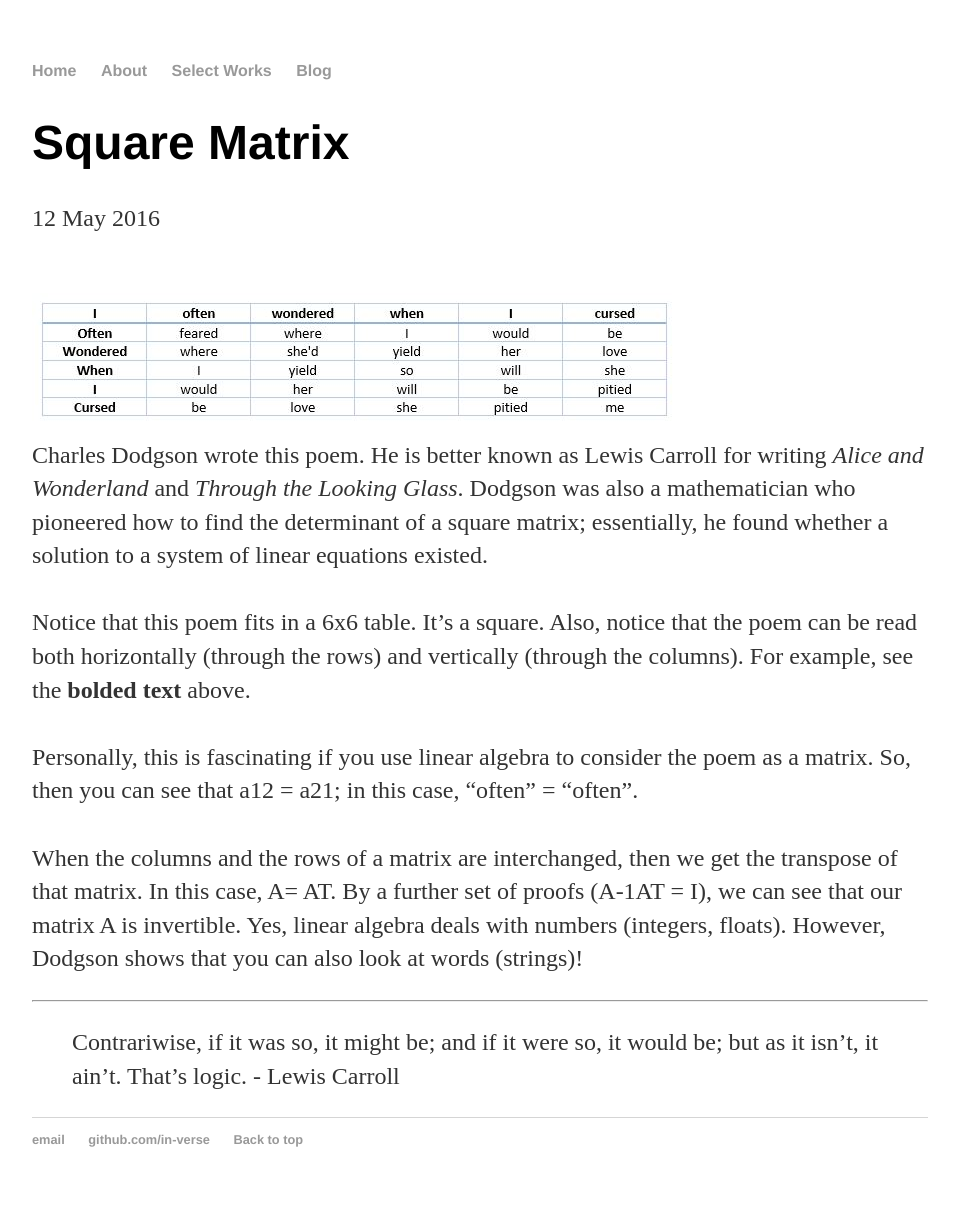
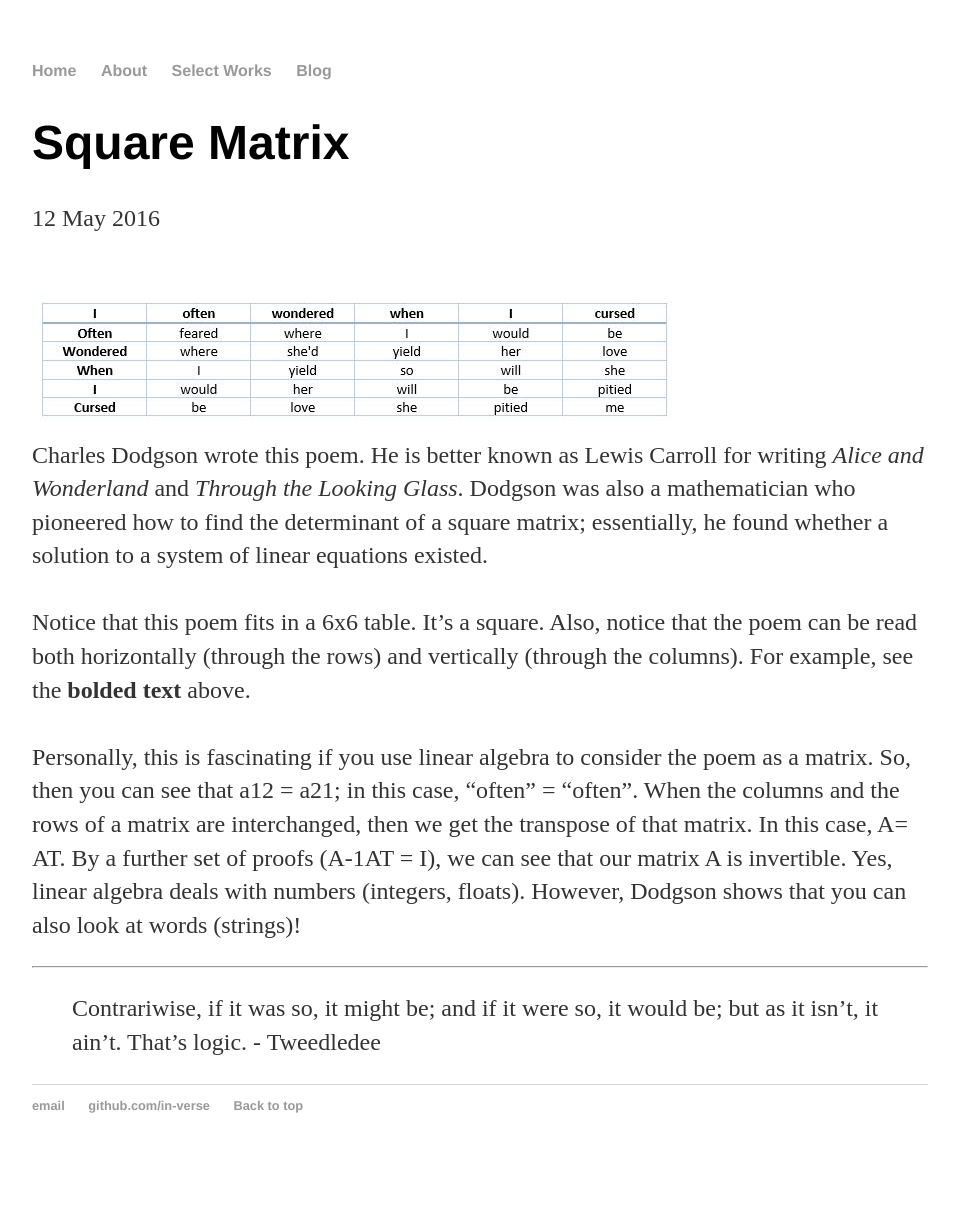
Before and after one commit to In-Verse/in-verse.github.io, a Jekyll site: the page built from _posts/2016-05-12-squarematrix.md, in a window 1280 px wide. Shown: the whole page, without its empty margins (160-1119 px from the left). Built offline with Jekyll 4.4.1, drawn with Linux system fonts in a browser that asks for light colours; after the commit the page ends 1175 px from its top, so only the background shows below that.

Commit message:
Update 2016-05-12-squarematrix.md

```diff
--- a/_posts/2016-05-12-squarematrix.md
+++ b/_posts/2016-05-12-squarematrix.md
@@ -12,11 +12,7 @@
 Notice that this poem fits in a 6x6 table. It’s a square. Also, notice that the poem can be read both horizontally (through the rows) and vertically (through the columns). For example, see the <strong>bolded text</strong> above.
 <br>
 <br>
-Personally, this is fascinating if you use linear algebra to consider the poem as a matrix. So, then you can see that a12 = a21; in this case, "often" = "often".
-<br>
-<br>
-When the columns and the rows of a matrix are interchanged, then we get the transpose of that matrix. In this case, A= AT.
-By a further set of proofs (A-1AT = I),  we can see that our matrix A is invertible. Yes, linear algebra deals with numbers (integers, floats). However, Dodgson shows that you can also look at words (strings)!
+Personally, this is fascinating if you use linear algebra to consider the poem as a matrix. So, then you can see that a12 = a21; in this case, "often" = "often". When the columns and the rows of a matrix are interchanged, then we get the transpose of that matrix. In this case, A= AT. By a further set of proofs (A-1AT = I),  we can see that our matrix A is invertible. Yes, linear algebra deals with numbers (integers, floats). However, Dodgson shows that you can also look at words (strings)!
 <br>
 <hr />
-> Contrariwise, if it was so, it might be; and if it were so, it would be; but as it isn't, it ain't. That's logic. - Lewis Carroll
+> Contrariwise, if it was so, it might be; and if it were so, it would be; but as it isn't, it ain't. That's logic. - Tweedledee
```
